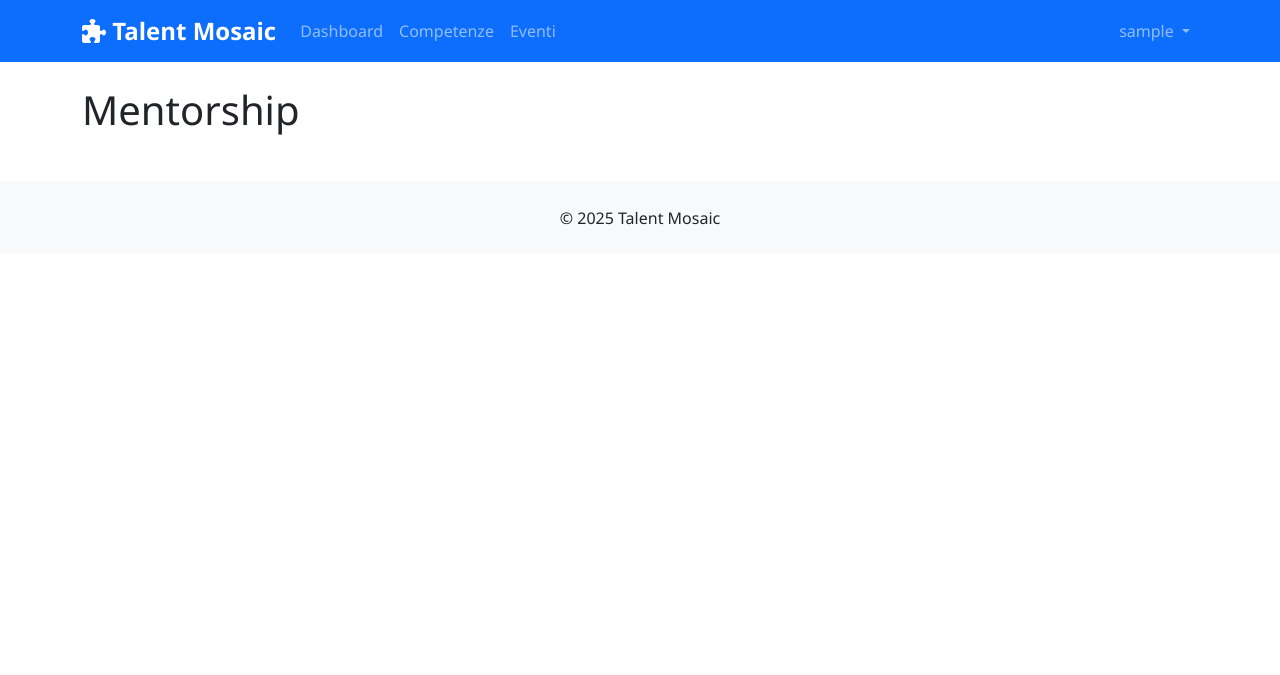
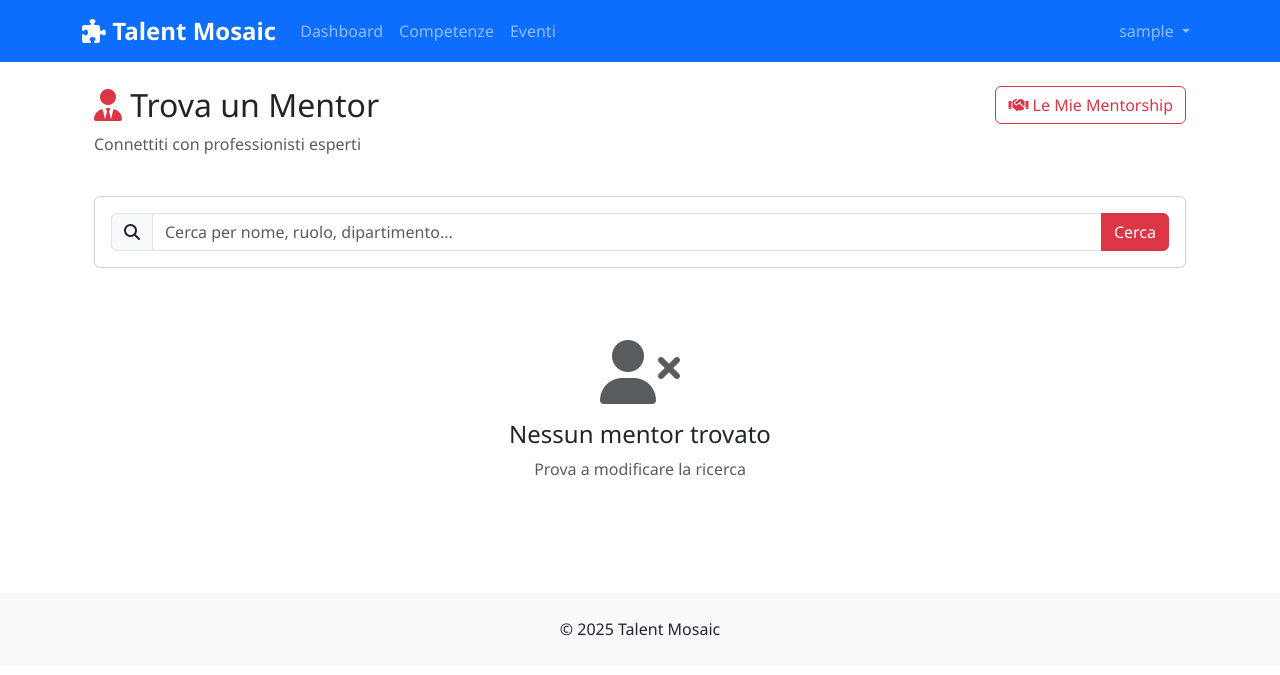
Before and after one commit to turiliffiu/talent-mosaic-django, a Django app: page /mentorship/ in a window 1280 px wide. Shown: the top 675 px of the page. Run offline with Django 4.2, Linux system fonts and the light colour scheme; the visitor is signed in with stand-in values (Sample User, id 1); data comes from the database, SQL or seed files in the repository; data that the repository does not hold is empty.

Commit message:
Add files via upload

```diff
--- a/templates/mentorship/mentorship_list.html
+++ b/templates/mentorship/mentorship_list.html
@@ -1 +1,86 @@
-{% extends "base.html" %}{% block content %}<h1>Mentorship</h1>{% endblock %}
+{% extends 'base.html' %}
+
+{% block title %}Trova Mentor - Talent Mosaic{% endblock %}
+
+{% block content %}
+<div class="container-fluid">
+    <div class="row mb-4">
+        <div class="col-md-8">
+            <h2><i class="fas fa-user-tie text-danger"></i> Trova un Mentor</h2>
+            <p class="text-muted">Connettiti con professionisti esperti</p>
+        </div>
+        <div class="col-md-4 text-end">
+            <a href="{% url 'mentorship:my_mentorships' %}" class="btn btn-outline-danger">
+                <i class="fas fa-handshake"></i> Le Mie Mentorship
+            </a>
+        </div>
+    </div>
+
+    <!-- Ricerca -->
+    <div class="card mb-4">
+        <div class="card-body">
+            <form method="get">
+                <div class="input-group">
+                    <span class="input-group-text"><i class="fas fa-search"></i></span>
+                    <input type="text" class="form-control" name="search"
+                           placeholder="Cerca per nome, ruolo, dipartimento..."
+                           value="{{ search_query }}">
+                    <button type="submit" class="btn btn-danger">Cerca</button>
+                </div>
+            </form>
+        </div>
+    </div>
+
+    <!-- Lista Mentor -->
+    {% if mentors %}
+    <div class="row">
+        {% for mentor in mentors %}
+        <div class="col-lg-4 col-md-6 mb-4">
+            <div class="card h-100">
+                <div class="card-body">
+                    <div class="text-center mb-3">
+                        <i class="fas fa-user-circle fa-4x text-danger"></i>
+                        <h5 class="mt-2">{{ mentor.get_full_name }}</h5>
+                        {% if mentor.profile.job_title %}
+                        <p class="text-muted small mb-1">{{ mentor.profile.job_title }}</p>
+                        {% endif %}
+                        {% if mentor.profile.department %}
+                        <p class="text-muted small">{{ mentor.profile.department }}</p>
+                        {% endif %}
+                    </div>
+
+                    {% if mentor.profile.bio %}
+                    <p class="small text-muted">{{ mentor.profile.bio|truncatewords:20 }}</p>
+                    {% endif %}
+
+                    <p class="small">
+                        <i class="fas fa-users text-primary"></i>
+                        {{ mentor.mentees_count }} mentee attivi
+                    </p>
+
+                    {% if mentor.id in existing_requests %}
+                    <button class="btn btn-success w-100" disabled>
+                        <i class="fas fa-check"></i> Richiesta Inviata
+                    </button>
+                    {% else %}
+                    <form method="post" action="{% url 'mentorship:request_mentor' mentor.id %}">
+                        {% csrf_token %}
+                        <button type="submit" class="btn btn-danger w-100">
+                            <i class="fas fa-plus-circle"></i> Richiedi Mentorship
+                        </button>
+                    </form>
+                    {% endif %}
+                </div>
+            </div>
+        </div>
+        {% endfor %}
+    </div>
+    {% else %}
+    <div class="text-center py-5">
+        <i class="fas fa-user-times fa-4x text-muted mb-3"></i>
+        <h4>Nessun mentor trovato</h4>
+        <p class="text-muted">Prova a modificare la ricerca</p>
+    </div>
+    {% endif %}
+</div>
+{% endblock %}
```
Also changed, not shown: templates/mentorship/my_mentorships.html (added, +123 -0 lines).
